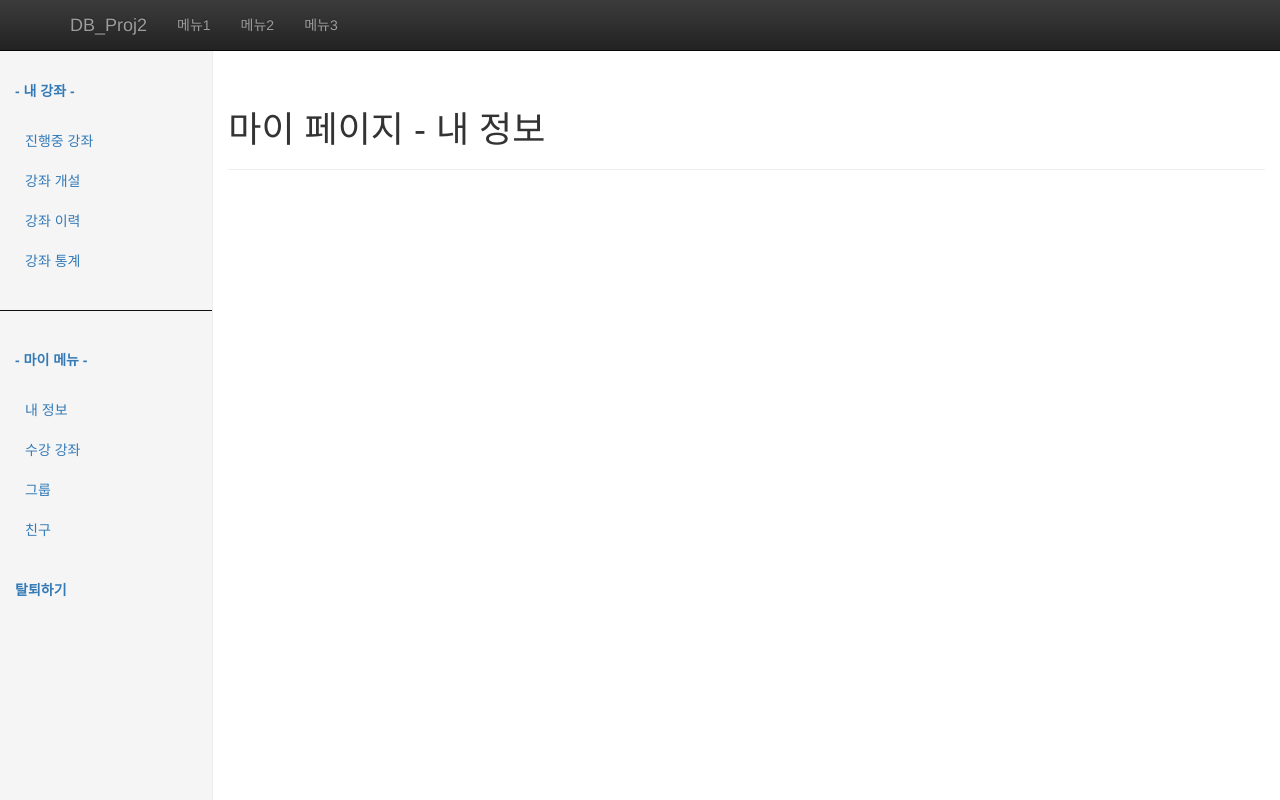
After one commit to SeHyeonYang/DB_Proj2, a Django app: page /app/my_page/1/ in a window 1280 px wide. The commit adds this page. Run offline with Django 3.2, Linux system fonts and the light colour scheme; some libraries are stand-ins or nearby versions.

Commit message:
my_page pages

```diff
--- a/app/templates/app/menu_bar.html
+++ b/app/templates/app/menu_bar.html
@@ -6,8 +6,6 @@
 
     <script src="{% static 'app/js/jquery-3.2.0.js' %}"></script>
     <script src="{% static 'app/js/bootstrap.js' %}"></script>
-
-    <link rel="stylesheet" href="{% static '/app/css/chart_resource.css' %}">
     <link rel="stylesheet" href="{% static '/app/css/bootstrap.css' %}">
     <link rel="stylesheet" href="{% static '/app/css/bootstrap-theme.css' %}">
 
--- a/app/templates/app/my_page.html
+++ b/app/templates/app/my_page.html
@@ -1,10 +1,60 @@
-<!DOCTYPE html>
-<html lang="en">
-<head>
-    <meta charset="UTF-8">
-    <title>Title</title>
-</head>
-<body>
+{% extends 'app/menu_bar.html' %}
+{% block head %}
+<style type="text/css">
+    .sidebar {
+        position: fixed;
+        top: 51px;
+        bottom: 0;
+        left: 0;
+        z-index: 1000;
+        display: block;
+        padding: 20px;
+        overflow-x: hidden;
+        overflow-y: auto;
+        background-color: #f5f5f5;
+        border-right: 1px solid #eee;
+    }
 
-</body>
-</html>
+    .nav-sidebar {
+        margin-right: -21px;
+        margin-bottom: 20px;
+        margin-left: -20px;
+    }
+</style>
+{% endblock head%}
+
+{% block content %}
+<div class="container-fluid">
+    <div class="row">
+        <div class="col-sm-3 col-md-2 sidebar">
+            <ul class="nav nav-sidebar">
+                <li style="font-weight: bold; margin-bottom: 10px;"><a href="#">- 내 강좌 -</a></li>
+                <li style="margin-left: 10px"><a href="#">진행중 강좌</a></li>
+                <li style="margin-left: 10px"><a href="/app/lecture/add/">강좌 개설</a></li>
+                <li style="margin-left: 10px"><a href="#">강좌 이력</a></li>
+                <li style="margin-left: 10px"><a href="#">강좌 통계</a></li>
+            </ul>
+            <ul class="nav nav-sidebar">
+                <li role="separator"
+                    style="height: 1px; margin: 9px 0; overflow: hidden; background-color: #0f0f0f;"></li>
+            </ul>
+            <ul class="nav nav-sidebar">
+                <li style="font-weight: bold; margin-bottom: 10px;"><a href="#">- 마이 메뉴 -</a></li>
+                <li style="margin-left: 10px"><a href="/app/my_page/info/">내 정보</a></li>
+                <li style="margin-left: 10px"><a href="/app/my_page/lecture/">수강 강좌</a></li>
+                <li style="margin-left: 10px"><a href="#">그룹</a></li>
+                <li style="margin-left: 10px"><a href="/app/my_page/friend/">친구</a></li>
+            </ul>
+            <ul class="nav nav-sidebar">
+                <li style="font-weight: bold; margin-bottom: 10px;"><a href="#">탈퇴하기</a></li>
+            </ul>
+        </div>
+        <div class="col-sm-9 col-sm-offset-3 col-md-10 col-md-offset-2 main">
+            <div class="page-header">
+                {% block my_page %}
+                {% endblock %}
+            </div>
+        </div>
+    </div>
+</div>
+{% endblock content %}
--- /dev/null
+++ b/app/templates/app/my_page_friend.html
@@ -0,0 +1,4 @@
+{% extends 'app/my_page.html' %}
+{% block my_page %}
+    <h1>마이 페이지 - 친구</h1>
+{% endblock my_page%}
--- /dev/null
+++ b/app/templates/app/my_page_info.html
@@ -0,0 +1,4 @@
+{% extends 'app/my_page.html' %}
+{% block my_page %}
+    <h1>마이 페이지 - 내 정보</h1>
+{% endblock my_page%}
--- /dev/null
+++ b/app/templates/app/my_page_lecture.html
@@ -0,0 +1,4 @@
+{% extends 'app/my_page.html' %}
+{% block my_page %}
+    <h1>마이 페이지 - 수강 강좌</h1>
+{% endblock my_page%}
--- a/app/urls.py
+++ b/app/urls.py
@@ -6,8 +6,8 @@ urlpatterns = [
     url(r'^$', views.welcome, name='welcome'),
     url(r'^welcome/$', views.welcome, name='welcome'),
     url(r'^sign_in/$', views.sign_in, name='sign_in'),
-    url(r'^lecture/add$', views.lecture_add, name='lecture_add'),
-    url(r'^sign_up/$', views.SignUp.as_view(), name='group'),
+    url(r'^lecture/add/$', views.lecture_add, name='lecture_add'),
+    url(r'^sign_up/$', views.SignUp.as_view(), name='sign_up'),
     url(r'^id_check/$', views.id_check, name='id_check'),
-    url(r'^my_page/$', views.my_page, name='my_page'),
+    url(r'^my_page/(?P<menu>[\w]+)/$', views.my_page, name='my_page'),
 ]
--- a/app/views/my_page.py
+++ b/app/views/my_page.py
@@ -1,5 +1,11 @@
 from django.shortcuts import render
 
 
-def my_page(request):
-    return render(request, 'app/my_page.html', {})
+def my_page(request, menu):
+    if menu == "info":
+        return render(request, 'app/my_page_info.html', {})
+    elif menu == "friend":
+        return render(request, 'app/my_page_friend.html', {})
+    elif menu == "lecture":
+        return render(request, 'app/my_page_lecture.html', {})
+    return render(request, 'app/my_page_info.html', {})
```
